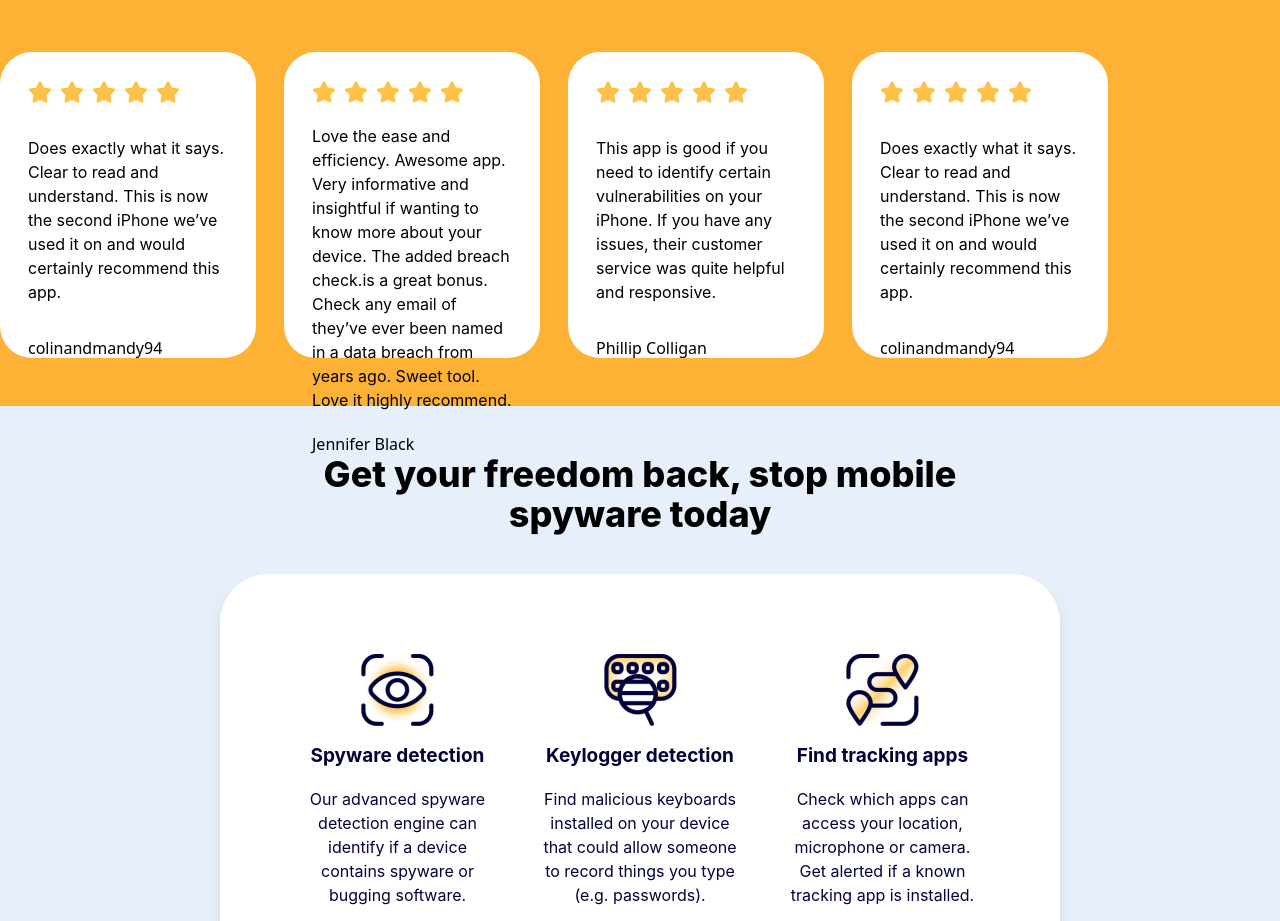
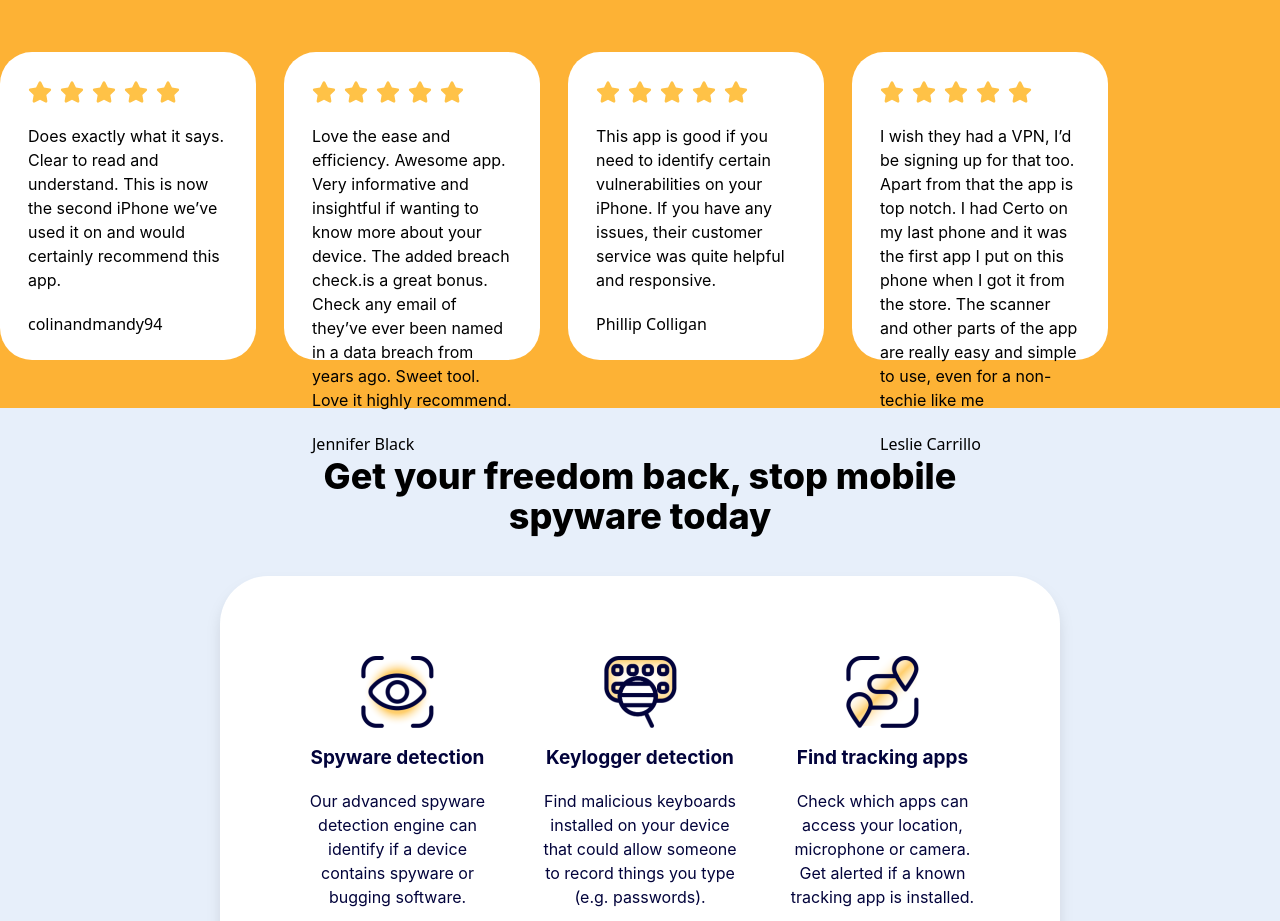
Before and after one commit to riemetoba/certo-react, a React (Vite) app: page / in a window 1280 px wide. Shown: the part 1066-1987 px from the top of the page. Built offline with nearby package versions, Linux system fonts and the light colour scheme.

Commit message:
div margin fix

```diff
--- a/src/components/layouts/Review.jsx
+++ b/src/components/layouts/Review.jsx
@@ -7,7 +7,7 @@ export default function Review() {
          {/* main flex start */}
          <div className="flex items-center gap-x-7">
            {/* slider one  */}
-            <div className="bg-white p-7 rounded-4xl w-[20%] h-[306px]">
+            <div className="bg-white p-7 rounded-4xl w-[20%] h-[308px]">
                 <div className="flex items-center gap-x-2">
                     <FaStar className="text-[#FFC247] text-2xl"/>
                     <FaStar className="text-[#FFC247] text-2xl"/>
@@ -15,11 +15,11 @@ export default function Review() {
                     <FaStar className="text-[#FFC247] text-2xl"/>
                     <FaStar className="text-[#FFC247] text-2xl"/>
                 </div>
-                <p className="text-base font-Inter my-8">Does exactly what it says. Clear to read and understand. This is now the second iPhone we’ve used it on and would certainly recommend this app.</p>
+                <p className="text-base font-Inter my-5">Does exactly what it says. Clear to read and understand. This is now the second iPhone we’ve used it on and would certainly recommend this app.</p>
                 <p>colinandmandy94</p>
             </div>
           {/* slider two  */}
-            <div className="bg-white p-7 rounded-4xl w-[20%] h-[306px]">
+            <div className="bg-white p-7 rounded-4xl w-[20%] h-[308px]">
                 <div className="flex items-center gap-x-2">
                     <FaStar className="text-[#FFC247] text-2xl"/>
                     <FaStar className="text-[#FFC247] text-2xl"/>
@@ -32,7 +32,7 @@ export default function Review() {
             </div>
 
           {/* slider three  */}
-            <div className="bg-white p-7 rounded-4xl w-[20%] h-[306px]">
+            <div className="bg-white p-7 rounded-4xl w-[20%] h-[308px]">
                 <div className="flex items-center gap-x-2">
                     <FaStar className="text-[#FFC247] text-2xl"/>
                     <FaStar className="text-[#FFC247] text-2xl"/>
@@ -40,11 +40,11 @@ export default function Review() {
                     <FaStar className="text-[#FFC247] text-2xl"/>
                     <FaStar className="text-[#FFC247] text-2xl"/>
                 </div>
-                <p className="text-base font-Inter my-8">This app is good if you need to identify certain vulnerabilities on your iPhone. If you have any issues, their customer service was quite helpful and responsive.</p>
+                <p className="text-base font-Inter my-5">This app is good if you need to identify certain vulnerabilities on your iPhone. If you have any issues, their customer service was quite helpful and responsive.</p>
                 <p>Phillip Colligan</p>
             </div>
               {/* slider four  */}
-            <div className="bg-white p-7 rounded-4xl w-[20%] h-[306px]">
+            <div className="bg-white p-7 rounded-4xl w-[20%] h-[308px]">
                 <div className="flex items-center gap-x-2">
                     <FaStar className="text-[#FFC247] text-2xl"/>
                     <FaStar className="text-[#FFC247] text-2xl"/>
@@ -52,8 +52,8 @@ export default function Review() {
                     <FaStar className="text-[#FFC247] text-2xl"/>
                     <FaStar className="text-[#FFC247] text-2xl"/>
                 </div>
-                <p className="text-base font-Inter my-8">Does exactly what it says. Clear to read and understand. This is now the second iPhone we’ve used it on and would certainly recommend this app.</p>
-                <p>colinandmandy94</p>
+                <p className="text-base font-Inter my-5">I wish they had a VPN, I’d be signing up for that too. Apart from that the app is top notch. I had Certo on my last phone and it was the first app I put on this phone when I got it from the store. The scanner and other parts of the app are really easy and simple to use, even for a non-techie like me</p>
+                <p>Leslie Carrillo</p>
             </div>
          </div>
     </section>
```
